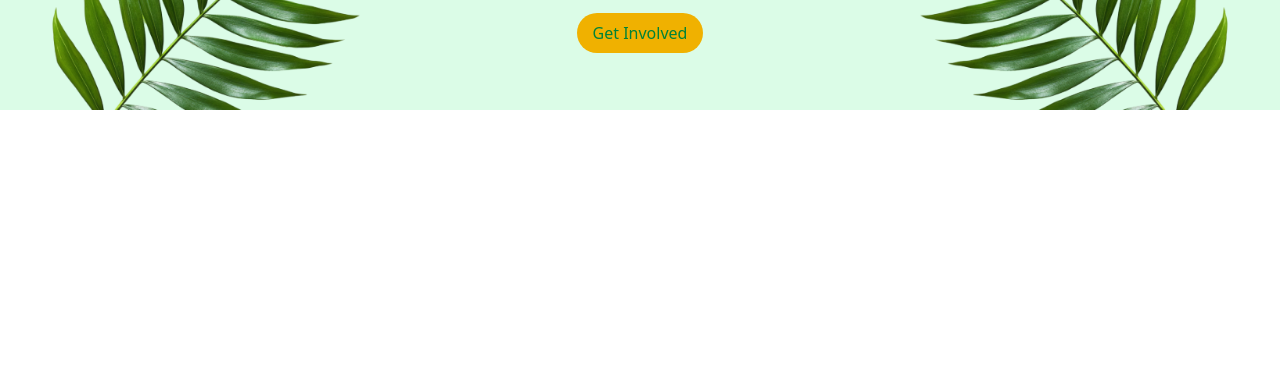
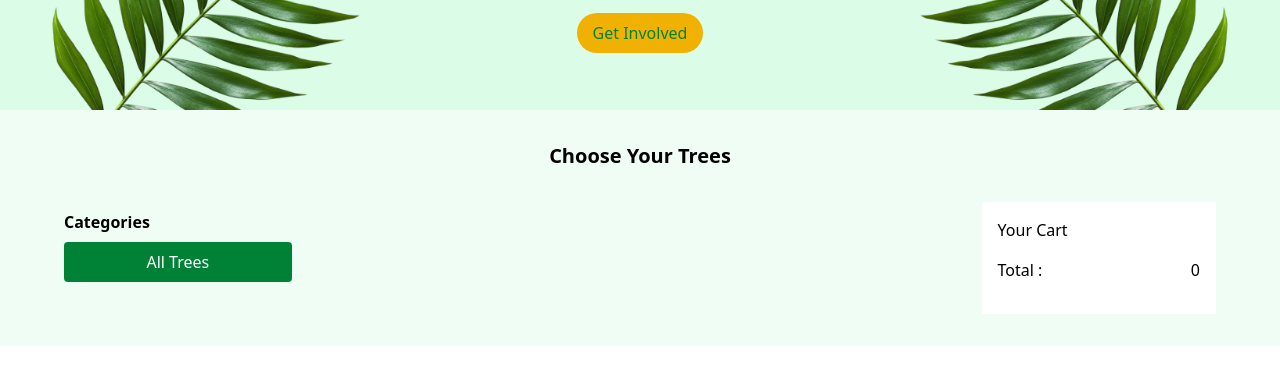
Before and after one commit to farahanch/green-earth, a plain HTML site: page index.html in a window 1280 px wide. Shown: the part 289-674 px from the top of the page. Drawn offline with nearby package versions, Linux system fonts and the light colour scheme; a script that the page names is missing.

Commit message:
cattegories on work

```diff
--- a/index.html
+++ b/index.html
@@ -35,6 +35,30 @@
         <img src="./assets/hero-leaf2.png" alt="" class="h-1/3 w-1/3">
     </div>
 
+    <!--categories-->
+    <div class="bg-green-50 py-8">
+        <h2 class="text-center text-xl font-semibold mb-8">Choose Your Trees</h2>
+        <div class="mx-16 flex flex-col lg:flex-row">
+            <div id="category" class="w-full lg:w-1/4">
+                <h3 class="my-2 font-semibold">Categories</h3>
+                <button class="rounded bg-green-700 text-white py-2 px-4 w-full cursor-pointer categories"
+                    onClick="show_all(this)">All Trees</button>
+            </div>
+            <div class="grid grid-cols-1 lg:grid-cols-3 gap-4 px-4 w-full lg:w-3/4" id="trees">
+
+            </div>
+            <div id="" class="w-full lg:w-1/4 bg-white p-2 lg:p-4 my-4 lg:my-0">
+                <h3>Your Cart</h3>
+                <div id="cart_list"></div>
+                <div class="flex justify-between my-4">
+                    <p>Total :</p>
+                    <p id="total">0</p>
+                </div>
+
+            </div>
+        </div>
+    </div>
+
 
 
 
```
